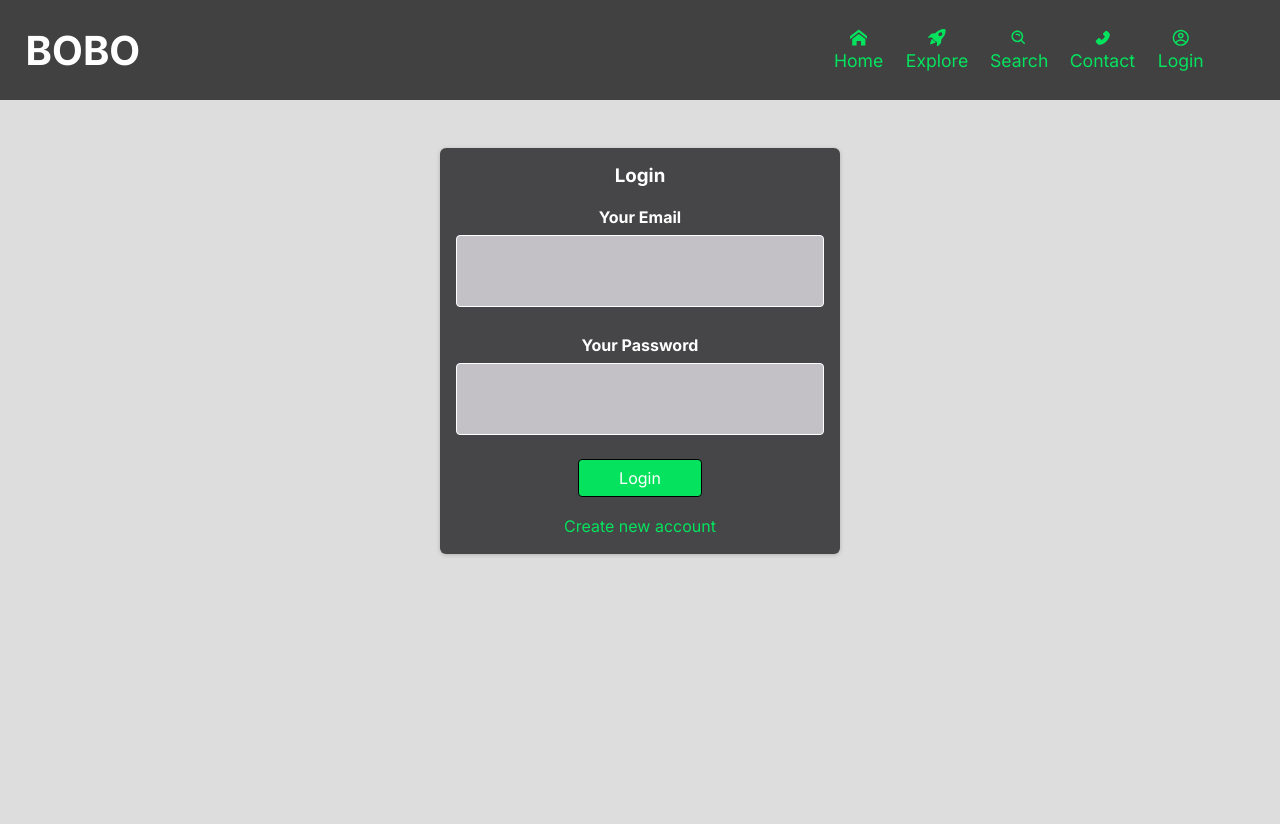
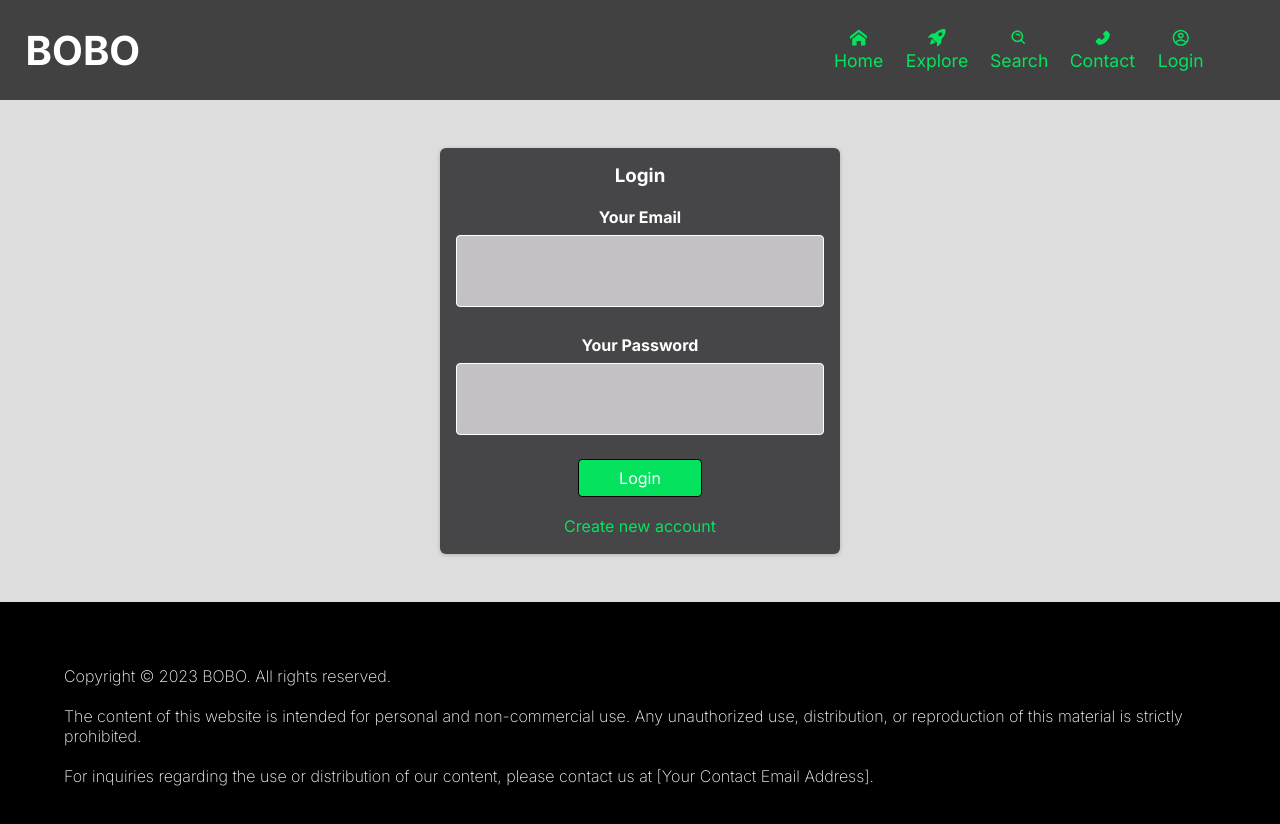
Before and after one commit to NeoDitjoe/Food-shop, a Next.js app: page /auth in a window 1280 px wide. Shown: the top 824 px of the page. Before the commit the page ends 800 px from the top, so only its background shows below. Built offline with nearby package versions, Linux system fonts and the light colour scheme; no server answers.

Commit message:
added fooeter and home page content

```diff
--- /dev/null
+++ b/components/layout/footer.js
@@ -0,0 +1,13 @@
+import style from 'styles/footer.module.css'
+
+export default function Footer(){
+    return(
+        <div className={style.footer}>
+            <p>Copyright © 2023 BOBO. All rights reserved.</p>
+            <br/>
+            <p>The content of this website is intended for personal and non-commercial use. Any unauthorized use, distribution, or reproduction of this material is strictly prohibited.</p>
+            <br/>
+            <p>For inquiries regarding the use or distribution of our content, please contact us at [Your Contact Email Address].</p>
+        </div>
+    )
+}
--- a/components/layout/layout.js
+++ b/components/layout/layout.js
@@ -6,6 +6,7 @@ import { Navlist } from "./Header";
 import StateContext from "@/usecontext/stateContext";
 import style from 'styles/layout.module.css'
 import Notification from "../Notification/Notification";
+import Footer from "./footer";
 
 const inter = Inter({ subsets: ['latin'] })
 
@@ -27,11 +28,13 @@ export default function Layout({children}){
                 <div className={style.collapseDiv} onClick={() => setTimeout(() => {
                     setCollapse(false)
                 }, 300)}> {Navlist()} </div> :
-                ''
+                <div/>
             }
-            {collapse ? " " : <section>{children}</section>}
+            {collapse ? <div/> : <section className={style.section}>{children}</section>}
 
             {notification.text && <Notification notificationMessage={notification.text} />}
+
+            <Footer/>
         </div>
     )
 }
--- /dev/null
+++ b/styles/footer.module.css
@@ -0,0 +1,7 @@
+.footer{
+    background-color: rgb(0, 0, 0);
+    color: white;
+    padding: 5%;
+    font-weight: 200;
+
+}
--- a/styles/layout.module.css
+++ b/styles/layout.module.css
@@ -3,3 +3,7 @@
     height: 86vh;
     width: 80%;
 }
+
+.section {
+    min-height: 50vh;
+}
```
Also changed, not shown: pages/index.js (+5 -1 lines), styles/mainIndex.module.css (+24 -4 lines), public/homepageImg.jpeg (added).
